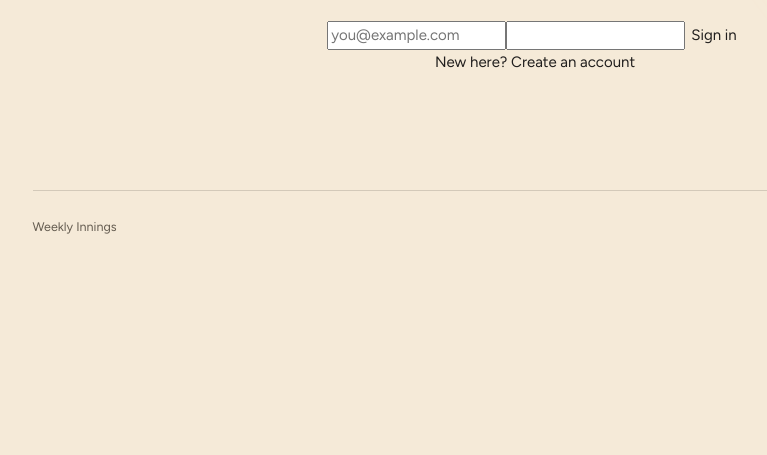
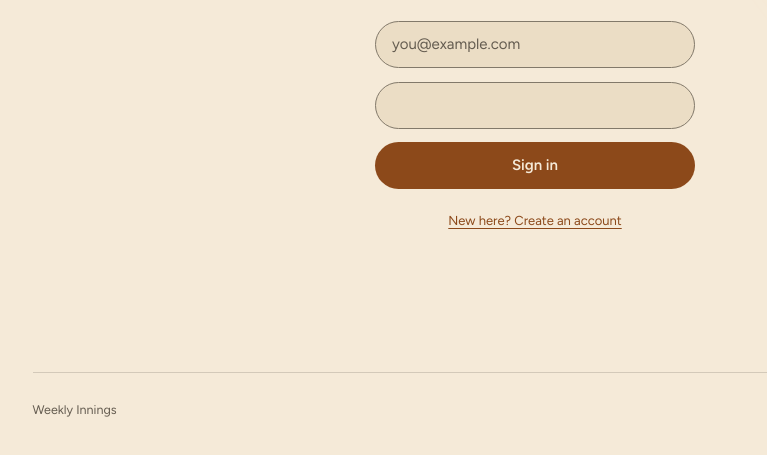
Before and after one commit to ShivamH1/DailyGoal, a website with bundled scripts: page index.html in a window 1280 px wide. Shown: the part 223-678 px from the top of the page, without its empty margins (105-872 px from the left). Built offline with nearby package versions, Linux system fonts and the light colour scheme; some packages are replaced by stand-ins of ours; no server answers; a web font is replaced by a local one.

Commit message:
Style the sign-in form in the app's own language
A narrow column inside the centred gate, fields left-aligned within it —
centred field text reads as decoration, and someone filling in a form is
reading down an edge. The inputs get the same treatment as the note field on
the main page (pill, surface fill, hairline edge, accent caret), so the
first screen a new account sees already belongs to the app rather than to
the browser's defaults.

Create-an-account is a text action, not a second filled pill: it is the same
form with a different verb, and two equal buttons would ask the user to
choose between them before they have typed anything.

The submit control dims while a request is in flight, because it locks
itself and a control that swallows a tap with no explanation reads as a
broken page. .gate-btn goes: it styled the Google button and nothing else.

Co-Authored-By: Claude Opus 5 (1M context) <noreply@anthropic.com>
Claude-Session: https://claude.ai/code/session_01Qx8V3uxZbimjgcatELk982

```diff
--- a/styles.css
+++ b/styles.css
@@ -271,10 +271,37 @@ svg{display:block}
 .gate h2{font-family:var(--font-heading);font-weight:var(--font-heading-weight);
   margin-bottom:.5rem}
 .gate p{color:var(--text-muted);max-width:34ch;margin:0 auto 1.5rem}
-.gate-btn{font:inherit;font-weight:600;cursor:pointer;
-  padding:.75rem 1.5rem;border-radius:999px;
+/* The form is a narrow column inside a centred gate: the fields are
+   left-aligned within it, because centred field text reads as decoration and
+   a person filling in a form is reading down an edge. Same input treatment as
+   the note field on the main page — pill, surface fill, hairline edge — so
+   the first thing a new account sees already belongs to the app. */
+.auth-form{display:grid;gap:var(--space-3);width:min(320px,100%);
+  margin:0 auto var(--space-3);text-align:left}
+.auth-input{width:100%;padding:11px 16px;font-size:15px;
+  font-family:var(--font-body);color:var(--color-text);
+  background:var(--color-surface);border:1px solid var(--edge);
+  border-radius:var(--radius-pill);caret-color:var(--color-accent)}
+.auth-input::placeholder{color:var(--text-muted)}
+.auth-input:focus-visible{outline:2px solid var(--color-accent);outline-offset:1px}
+.auth-submit{font:inherit;font-weight:600;cursor:pointer;
+  padding:.75rem 1.5rem;border-radius:var(--radius-pill);
   background:var(--fill-strong);color:var(--fill-strong-ink);border:0}
-.gate-btn:focus-visible{outline:2px solid var(--color-text);outline-offset:2px}
+.auth-submit:focus-visible{outline:2px solid var(--color-text);outline-offset:2px}
+/* Visibly out of action while a request is in flight, because the button
+   locks itself and a control that ignores a tap with no explanation reads as
+   a broken page. */
+.auth-submit:disabled{opacity:.55;cursor:progress}
+/* A second action, not a second button: creating an account is the same form
+   with a different verb, and two filled pills would ask the user to choose
+   between them before they have typed anything. */
+.auth-toggle{font:inherit;font-size:13px;cursor:pointer;background:none;border:0;
+  color:var(--color-accent-700);text-decoration:underline;text-underline-offset:3px;
+  padding:var(--space-2)}
+.auth-toggle:focus-visible{outline:2px solid var(--color-text);outline-offset:2px}
+.auth-error{color:var(--warn);min-height:1.2em;margin:0 auto}
+.auth-note{color:var(--text-muted);font-size:13.5px;max-width:38ch;
+  margin:var(--space-2) auto 0}
 .gate-error{color:var(--warn);min-height:1.2em}
 
 /* 4.2 Hero ---------------------------------------------------------------- */
```
